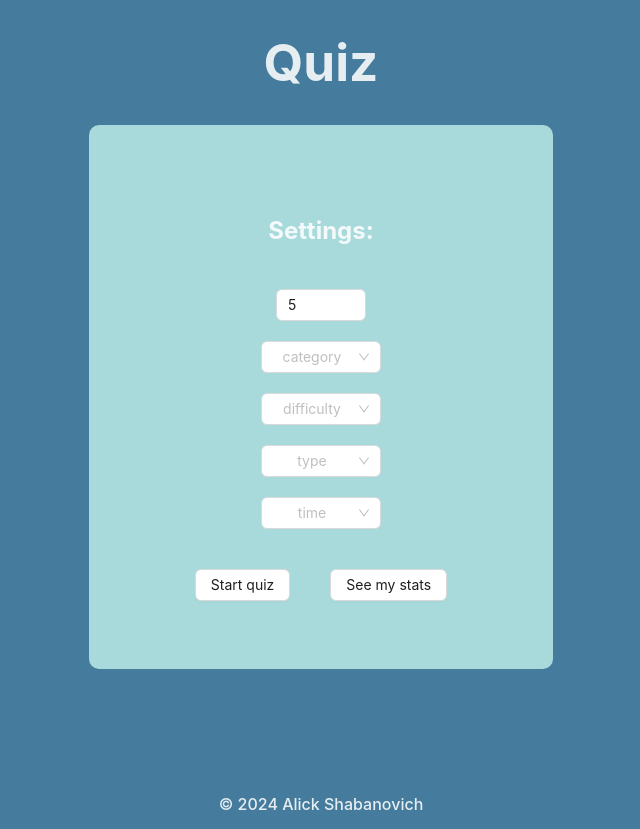
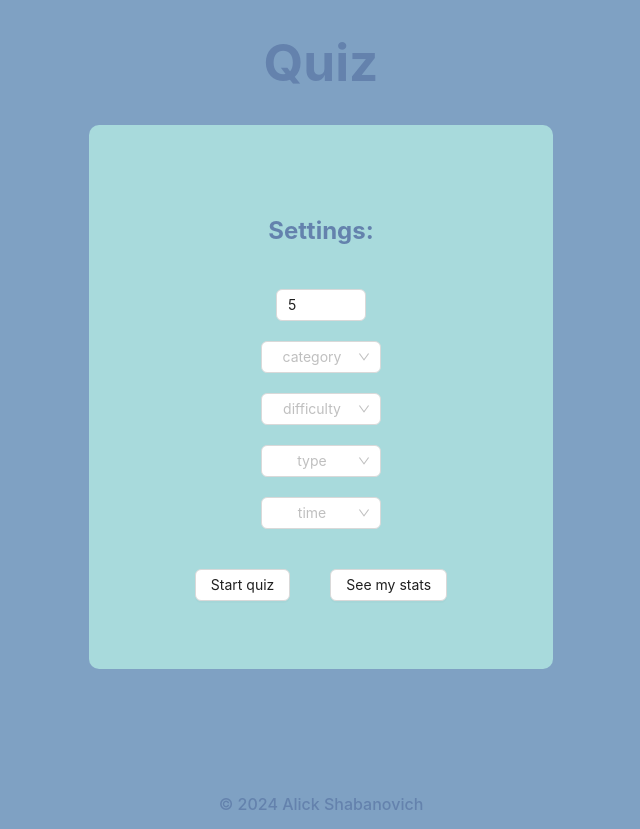
Before and after one commit to shalick/AndersenReact, a React (Vite) app in the folder Quiz/: page / in a window 1280 px wide. Shown: the whole page, without its empty margins (319-959 px from the left). Built offline with nearby package versions, Linux system fonts and the light colour scheme.

Commit message:
refactor: change color pallete in layout

```diff
--- a/Quiz/src/components/Start/Start.css
+++ b/Quiz/src/components/Start/Start.css
@@ -1,7 +1,7 @@
 .card {
     height: 480px;
     width: 400px;
-    background-color: #a8dadc;
+    background-color: #E2DAD6;
     border-radius: 10px;
     display: flex;
     flex-direction: column;
--- a/Quiz/src/index.css
+++ b/Quiz/src/index.css
@@ -4,8 +4,8 @@
   font-weight: 400;
 
   color-scheme: light dark;
-  color: rgba(255, 255, 255, 0.87);
-  background-color: #457b9d;
+  color: #6482AD;
+  background-color: #7FA1C3;
 
   font-synthesis: none;
   text-rendering: optimizeLegibility;
@@ -15,7 +15,7 @@
 
 a {
   font-weight: 500;
-  color: rgba(255, 255, 255, 0.87);;
+  color: #6482AD;
   text-decoration: inherit;
 }
 a:hover {
```
